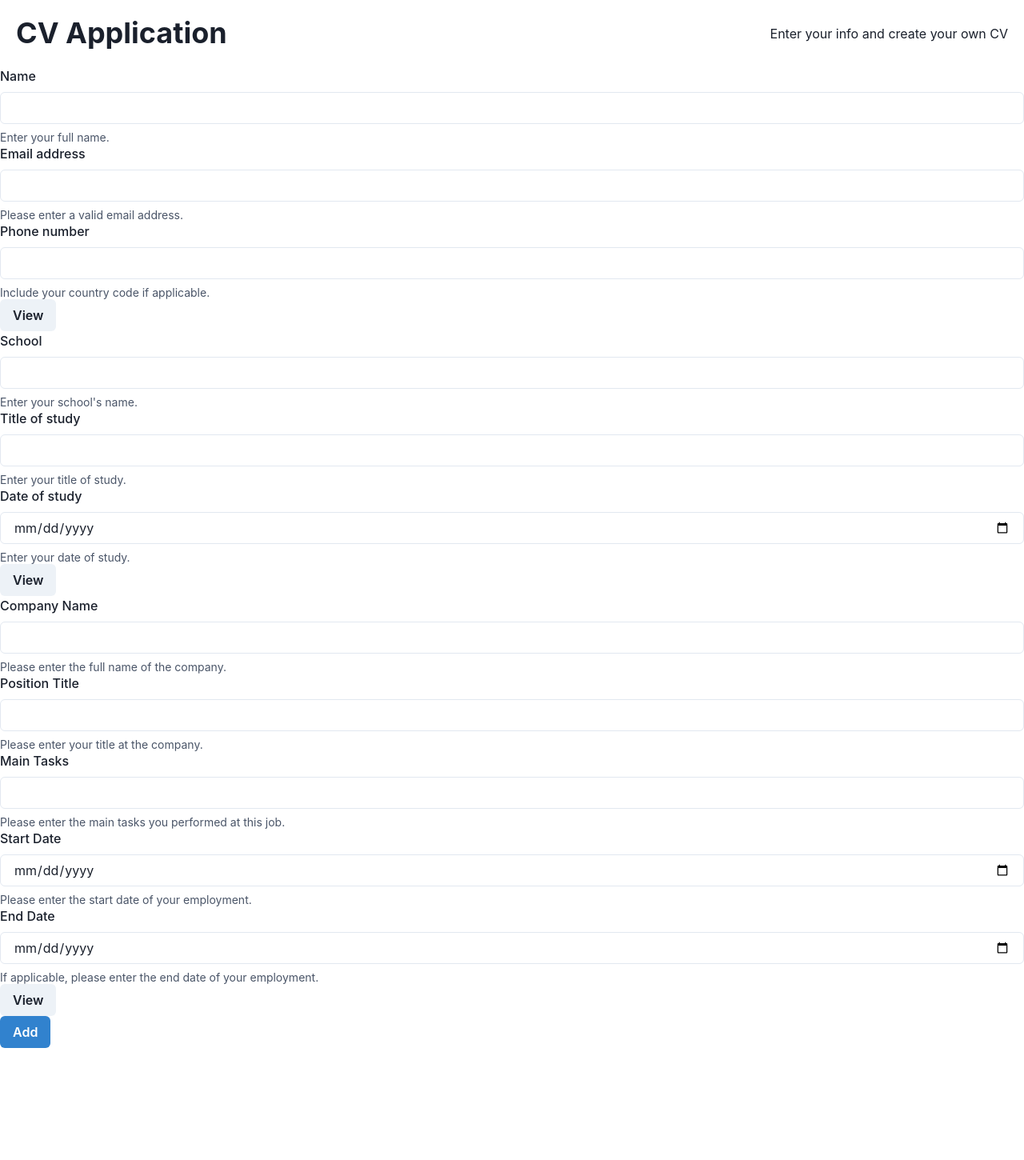
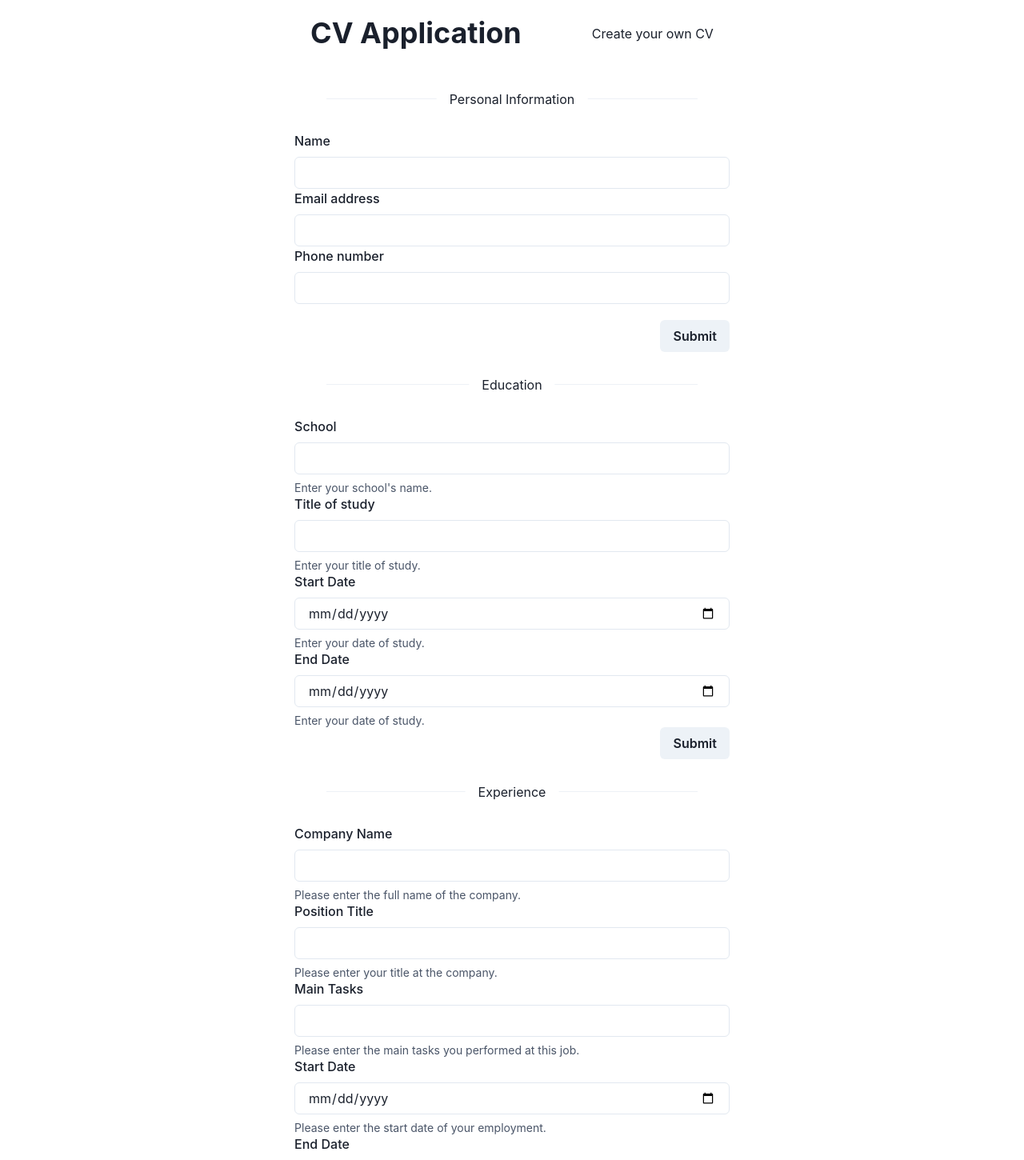
Before and after one commit to ForkEyeee/cv-application, a React (Vite) app: page / in a window 1280 px wide. Shown: the top 1450 px of the page at 80% size. Before the commit the page ends 1310 px from the top, so only its background shows below. Built offline with nearby package versions, Linux system fonts and the light colour scheme.

Commit message:
styling changes

```diff
--- a/src/App.jsx
+++ b/src/App.jsx
@@ -3,7 +3,17 @@ import Education from "./components/Education";
 import Experience from "./components/Experience";
 import { useState } from "react";
 import "./index.css";
-import { Button } from "@chakra-ui/react";
+import {
+  HStack,
+  Box,
+  Flex,
+  Heading,
+  Text,
+  Button,
+  Center,
+  Divider,
+  AbsoluteCenter,
+} from "@chakra-ui/react";
 import RenderCV from "./components/RenderCV";
 import Header from "./components/Header";
 
@@ -17,27 +27,48 @@ function App() {
   const [education, setEducation] = useState({
     school: "",
     studyTitle: "",
-    studyDate: "",
+    startDate: "",
+    endDate: "",
   });
 
   function handleAddExperience() {
     setExperience(experience.concat(<Experience />));
   }
   return (
-    <>
+    <Flex justifyContent={"center"}>
+      <Box>
         <Header />
+        <Box position="relative" padding="10">
+          <Divider />
+          <AbsoluteCenter bg="white" px="4">
+            Personal Information
+          </AbsoluteCenter>
+        </Box>{" "}
         <PersonalInformation
           personalInfo={personalInfo}
           setPersonalInfo={setPersonalInfo}
         />
+        <Box position="relative" padding="10">
+          <Divider />
+          <AbsoluteCenter bg="white" px="4">
+            Education
+          </AbsoluteCenter>
+        </Box>
         <Education education={education} setEducation={setEducation} />
+        <Box position="relative" padding="10">
+          <Divider />
+          <AbsoluteCenter bg="white" px="4">
+            Experience
+          </AbsoluteCenter>
+        </Box>
         <Experience handleAddExperience={handleAddExperience} />
         {experience}
         <Button colorScheme="blue" onClick={handleAddExperience}>
           Add
         </Button>
         <RenderCV />
-    </>
+      </Box>
+    </Flex>
   );
 }
 
--- a/src/components/Education.jsx
+++ b/src/components/Education.jsx
@@ -7,6 +7,8 @@ import {
   Button,
   Text,
   VStack,
+  Box,
+  Flex,
 } from "@chakra-ui/react";
 
 function Education({ education, setEducation }) {
@@ -41,27 +43,49 @@ function Education({ education, setEducation }) {
           </FormControl>
 
           <FormControl>
-            <FormLabel>Date of study</FormLabel>
+            <FormLabel>Start Date</FormLabel>
             <Input
               onChange={e =>
-                setEducation({ ...education, studyDate: e.target.value })
+                setEducation({ ...education, startDate: e.target.value })
               }
-              value={education.studyDate}
+              value={education.startDate}
+              type="date"
+            />
+            <FormHelperText>Enter your date of study.</FormHelperText>
+          </FormControl>
+          <FormControl>
+            <FormLabel>End Date</FormLabel>
+            <Input
+              onChange={e =>
+                setEducation({ ...education, endDate: e.target.value })
+              }
+              value={education.endDate}
               type="date"
             />
             <FormHelperText>Enter your date of study.</FormHelperText>
           </FormControl>
         </div>
       ) : (
-        <VStack>
-          <Text>{education.school}</Text>
-          <Text>{education.studyTitle}</Text>
-          <Text>{education.studyDate}</Text>
+        <VStack align="start">
+          <Box>
+            <Text fontWeight="bold">School:</Text>
+            <Text>{education.school}</Text>
+          </Box>
+          <Box>
+            <Text fontWeight="bold">Title of study:</Text>
+            <Text>{education.studyTitle}</Text>
+          </Box>
+          <Box>
+            <Text fontWeight="bold">Date of study:</Text>
+            <Text>{education.studyDate}</Text>
+          </Box>
         </VStack>
       )}
-      <Button onClick={() => setIsEdit(!isEdit)}>
-        {isEdit ? "Edit" : "View"}
-      </Button>
+      <Flex justifyContent={"flex-end"}>
+        <Button onClick={() => setIsEdit(!isEdit)}>
+          {isEdit ? "Edit" : "Submit"}
+        </Button>
+      </Flex>
     </div>
   );
 }
--- a/src/components/Experience.jsx
+++ b/src/components/Experience.jsx
@@ -5,9 +5,12 @@ import {
   FormLabel,
   FormHelperText,
   Button,
+  VStack,
+  Text,
+  Flex,
 } from "@chakra-ui/react";
 
-function Experience({ handleAddExperience }) {
+function Experience() {
   const [workExperience, setWorkExperience] = useState({
     companyName: "",
     positionTitle: "",
@@ -15,18 +18,20 @@ function Experience({ handleAddExperience }) {
     startDate: "",
     endDate: "",
   });
-  const [isEdit, setisEdit] = useState(false);
+  const [isEdit, setIsEdit] = useState(false);
 
   return (
+    <div>
+      {!isEdit ? (
         <div>
           <FormControl>
             <FormLabel>Company Name</FormLabel>
             <Input
               onChange={e =>
-            setWorkExperience(prevState => ({
-              ...prevState,
+                setWorkExperience({
+                  ...workExperience,
                   companyName: e.target.value,
-            }))
+                })
               }
               value={workExperience.companyName}
               type="text"
@@ -40,25 +45,27 @@ function Experience({ handleAddExperience }) {
             <FormLabel>Position Title</FormLabel>
             <Input
               onChange={e =>
-            setWorkExperience(prevState => ({
-              ...prevState,
+                setWorkExperience({
+                  ...workExperience,
                   positionTitle: e.target.value,
-            }))
+                })
               }
               value={workExperience.positionTitle}
               type="text"
             />
-        <FormHelperText>Please enter your title at the company.</FormHelperText>
+            <FormHelperText>
+              Please enter your title at the company.
+            </FormHelperText>
           </FormControl>
 
           <FormControl>
             <FormLabel>Main Tasks</FormLabel>
             <Input
               onChange={e =>
-            setWorkExperience(prevState => ({
-              ...prevState,
+                setWorkExperience({
+                  ...workExperience,
                   mainTasks: e.target.value,
-            }))
+                })
               }
               value={workExperience.mainTasks}
               type="text"
@@ -72,10 +79,10 @@ function Experience({ handleAddExperience }) {
             <FormLabel>Start Date</FormLabel>
             <Input
               onChange={e =>
-            setWorkExperience(prevState => ({
-              ...prevState,
+                setWorkExperience({
+                  ...workExperience,
                   startDate: e.target.value,
-            }))
+                })
               }
               value={workExperience.startDate}
               type="date"
@@ -89,10 +96,10 @@ function Experience({ handleAddExperience }) {
             <FormLabel>End Date</FormLabel>
             <Input
               onChange={e =>
-            setWorkExperience(prevState => ({
-              ...prevState,
+                setWorkExperience({
+                  ...workExperience,
                   endDate: e.target.value,
-            }))
+                })
               }
               value={workExperience.endDate}
               type="date"
@@ -101,11 +108,21 @@ function Experience({ handleAddExperience }) {
               If applicable, please enter the end date of your employment.
             </FormHelperText>
           </FormControl>
-      {isEdit ? (
-        <Button onClick={() => setisEdit(!isEdit)}>Edit</Button>
+        </div>
       ) : (
-        <Button onClick={() => setisEdit(!isEdit)}>View</Button>
+        <VStack>
+          <Text>Company: {workExperience.companyName}</Text>
+          <Text>Title: {workExperience.positionTitle}</Text>
+          <Text>Tasks: {workExperience.mainTasks}</Text>
+          <Text>Start Date: {workExperience.startDate}</Text>
+          <Text>End Date: {workExperience.endDate}</Text>
+        </VStack>
       )}
+      <Flex justifyContent={"flex-end"}>
+        <Button onClick={() => setIsEdit(!isEdit)}>
+          {isEdit ? "Edit" : "Submit"}
+        </Button>
+      </Flex>
     </div>
   );
 }
--- a/src/components/Header.jsx
+++ b/src/components/Header.jsx
@@ -4,7 +4,7 @@ function Header() {
   return (
     <HStack justifyContent={"space-between"} padding={5}>
       <Heading>CV Application</Heading>
-      <Text>Enter your info and create your own CV</Text>
+      <Text pl={20}>Create your own CV</Text>
     </HStack>
   );
 }
--- a/src/components/PersonalInformation.jsx
+++ b/src/components/PersonalInformation.jsx
@@ -8,13 +8,15 @@ import {
   Button,
   Text,
   VStack,
+  Box,
+  Flex,
 } from "@chakra-ui/react";
 
 function PersonalInformation({ personalInfo, setPersonalInfo }) {
   const [isEdit, setIsEdit] = useState(false);
 
   return (
-    <div>
+    <Box maxW={"100%"}>
       {!isEdit ? (
         <div>
           <FormControl>
@@ -26,7 +28,6 @@ function PersonalInformation({ personalInfo, setPersonalInfo }) {
               value={personalInfo.name}
               type="text"
             />
-            <FormHelperText>Enter your full name.</FormHelperText>
           </FormControl>
 
           <FormControl>
@@ -38,7 +39,6 @@ function PersonalInformation({ personalInfo, setPersonalInfo }) {
               value={personalInfo.email}
               type="email"
             />
-            <FormHelperText>Please enter a valid email address.</FormHelperText>
           </FormControl>
 
           <FormControl>
@@ -50,22 +50,30 @@ function PersonalInformation({ personalInfo, setPersonalInfo }) {
               value={personalInfo.phone}
               type="text"
             />
-            <FormHelperText>
-              Include your country code if applicable.
-            </FormHelperText>
           </FormControl>
         </div>
       ) : (
-        <VStack>
-          <Text>{personalInfo.name}</Text>
-          <Text> {personalInfo.email}</Text>
-          <Text>{personalInfo.phone}</Text>
+        <VStack align="start">
+          <Box>
+            <Text fontWeight="bold">Name:</Text>
+            <Text>{personalInfo.name}</Text>
+          </Box>
+          <Box>
+            <Text fontWeight="bold">Email:</Text>
+            <Text>{personalInfo.email}</Text>
+          </Box>
+          <Box>
+            <Text fontWeight="bold">Phone:</Text>
+            <Text>{personalInfo.phone}</Text>
+          </Box>
         </VStack>
       )}
-      <Button onClick={() => setIsEdit(!isEdit)}>
-        {isEdit ? "Edit" : "View"}
-      </Button>
-    </div>
+      <Flex justifyContent={"flex-end"} pt={5}>
+        <Button onClick={() => setIsEdit(!isEdit)}>
+          {isEdit ? "Edit" : "Submit"}
+        </Button>
+      </Flex>
+    </Box>
   );
 }
 
```
Lines whose indentation alone changed are shown as unchanged.
